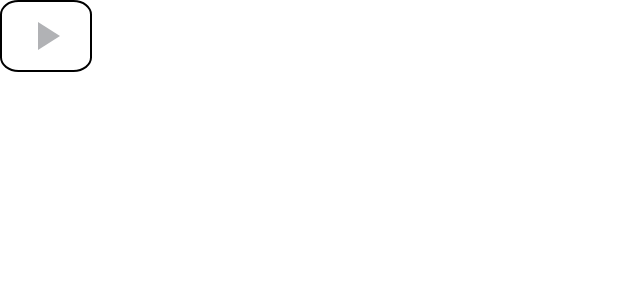
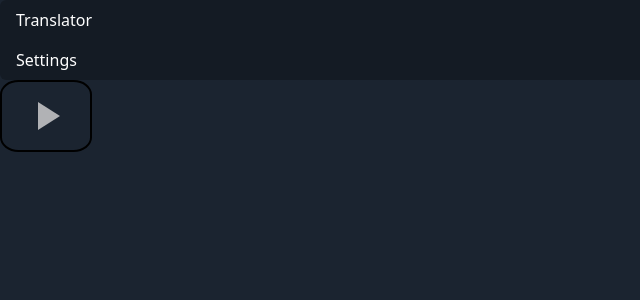
Before and after one commit to tpcollins/arcoc, a Next.js app: page /Verbose in a window 1280 px wide. Shown: the top 300 px of the page, without its empty margins (0-640 px from the left). Built offline with nearby package versions, Linux system fonts and the light colour scheme.

Commit message:
added styling and list group links to verbose; starting lang dropdowns

```diff
--- a/src/app/Data/Data.tsx
+++ b/src/app/Data/Data.tsx
@@ -1,6 +1,7 @@
 import {
     Form,
-    Footer
+    Footer,
+    Listgroup
 } from "./DataDef";
 
 // Form Section
@@ -14,3 +15,11 @@ export const mainPageFooterData: Footer = {
     { text: "Collins Web Design LLC 2024", url: "https://tristancollins.org", imgUrl: "/icons/copyright.svg"}
   ]
 };
+
+// Listgroup Section
+export const transPageLgData: Listgroup = {
+  links: [
+    {linkHeader: "Translator"},
+    {linkHeader: "Settings"},
+  ]
+}
--- a/src/app/Data/DataDef.ts
+++ b/src/app/Data/DataDef.ts
@@ -3,7 +3,6 @@ export interface Form {
     formText: string;
 }
 
-// Footer section
 // Footer section
 export interface FooterLink {
     text: string;
@@ -11,6 +10,15 @@ export interface FooterLink {
     imgUrl: string;
 }
 
-  export interface Footer {
+export interface Footer {
     links: FooterLink[]; // Array of FooterLink objects
 }
+
+// Listgroup Section
+export interface ListgroupLink {
+    linkHeader: string;
+}
+
+export interface Listgroup {
+    links: ListgroupLink[]; // Array of FooterLink objects
+}
--- a/src/app/R Components/Form.tsx
+++ b/src/app/R Components/Form.tsx
@@ -28,7 +28,7 @@ const Form: React.FC = () => {
 
                 <div className='text-center'>
                     <button
-                    className="btn btn-primary"
+                    className="btn btn-light btnStyle"
                     onClick={handleRoute}
                     type='submit'
                      >Submit</button>
--- /dev/null
+++ b/src/app/R Components/ListGroup.tsx
@@ -0,0 +1,37 @@
+import { useState } from "react";
+import { transPageLgData } from "../Data/Data";
+
+function ListGroup() {
+    // Hook for setting style index
+    const [styleIndex, setStyleIndex] = useState(-1);
+
+    // Event handler for setting style index
+    const handleClick = (idx: number) => {
+        setStyleIndex(idx);
+    };
+
+    return (
+        <>
+            {/* <h1>{items.heading}</h1> */}
+            <ul
+            className="list-group listGroup">
+                {transPageLgData.links.map((item, idx) => (
+                    <li
+                    key={idx}
+                    onClick={() => {
+                        handleClick(idx);
+                    }}
+                    className={styleIndex === idx ? "list-group-item active" : "list-group-item"}
+                    id="lgTextStyle"
+                    style={{backgroundColor: styleIndex === idx ? 'rgba(76, 53, 117, 0.65)' : 'rgba(0, 0, 0, 0.25)'}}
+                    >
+                        {item.linkHeader}
+                    </li>
+                ))}
+            </ul>
+        </>
+    );
+}
+
+ListGroup.displayName = 'ListGroup';
+export default ListGroup;
--- a/src/app/Verbose/page.tsx
+++ b/src/app/Verbose/page.tsx
@@ -2,11 +2,13 @@
 
 import React from 'react';
 import PlayButton from '../R Components/PlayButton';
+import ListGroup from '../R Components/ListGroup';
 
 const Verbose: React.FC = () => {
 
     return(
         <>
+            <ListGroup />
             <PlayButton />
         </>
     )
--- a/src/app/globals.css
+++ b/src/app/globals.css
@@ -21,7 +21,8 @@
 
 body {
   color: var(--foreground);
-  background: var(--background) !important;
+  background: #1B2430 !important;
+  /* background: var(--background) !important; */
   font-family: Arial, Helvetica, sans-serif;
 }
 
@@ -37,5 +38,20 @@ body {
 }
 
 .formtext-style{
+  color: lightgrey;
+}
+
+.btnStyle{
+  color: lightgrey !important;
+  background-color: #4C3575 !important;
+}
+
+/* List Group Styles */
+#lgTextStyle{
   color: white;
 }
+
+.list-group-item {
+  outline: none !important;
+  border: none !important;
+}
```
